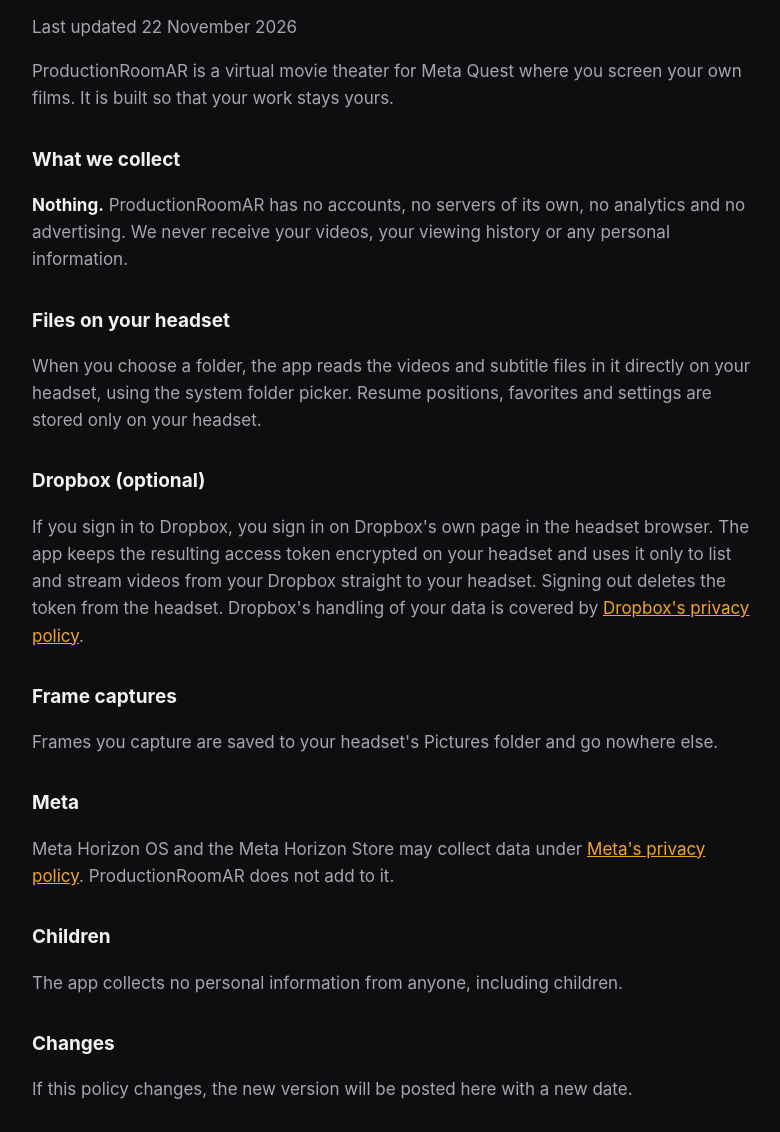
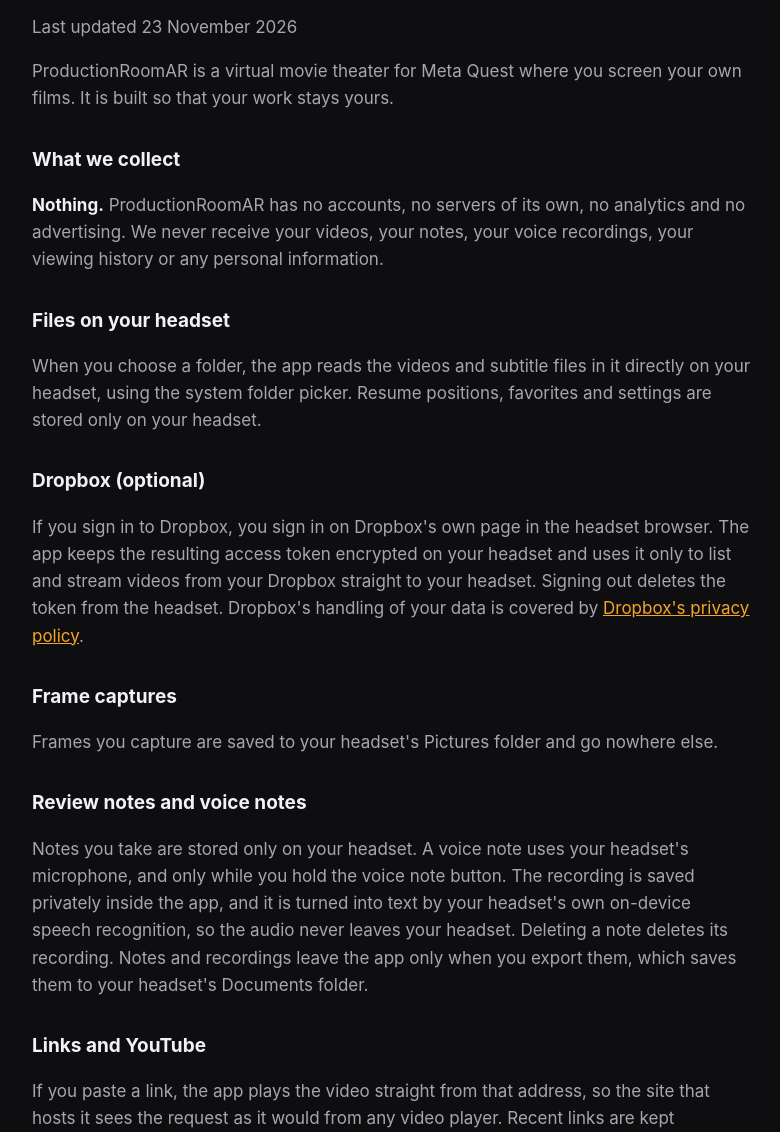
Before and after one commit to jayburgessjr/productionroomar, a plain HTML site: page privacy/index.html in a window 1280 px wide. Shown: the part 107-1239 px from the top of the page, without its empty margins (248-1028 px from the left). Drawn offline with Linux system fonts and the light colour scheme.

Commit message:
Privacy: voice notes, review notes, links and YouTube (1.2.0) (#1)
Co-authored-by: Jay Burgess <jayburgess.p3@gmail.com>
Co-authored-by: Claude Opus 5.5 <noreply@anthropic.com>

```diff
--- a/privacy/index.html
+++ b/privacy/index.html
@@ -9,16 +9,20 @@ h1{font-size:30px;margin:0 0 4px}h1 b{color:var(--acc)}h2{font-size:19px;margin:
 p,li{color:var(--muted)}strong{color:var(--fg)}a{color:var(--acc)}
 </style></head><body><main>
 <h1>ProductionRoom<b>AR</b> privacy policy</h1>
-<p>Last updated 22 November 2026</p>
+<p>Last updated 23 November 2026</p>
 <p>ProductionRoomAR is a virtual movie theater for Meta Quest where you screen your own films. It is built so that your work stays yours.</p>
 <h2>What we collect</h2>
-<p><strong>Nothing.</strong> ProductionRoomAR has no accounts, no servers of its own, no analytics and no advertising. We never receive your videos, your viewing history or any personal information.</p>
+<p><strong>Nothing.</strong> ProductionRoomAR has no accounts, no servers of its own, no analytics and no advertising. We never receive your videos, your notes, your voice recordings, your viewing history or any personal information.</p>
 <h2>Files on your headset</h2>
 <p>When you choose a folder, the app reads the videos and subtitle files in it directly on your headset, using the system folder picker. Resume positions, favorites and settings are stored only on your headset.</p>
 <h2>Dropbox (optional)</h2>
 <p>If you sign in to Dropbox, you sign in on Dropbox's own page in the headset browser. The app keeps the resulting access token encrypted on your headset and uses it only to list and stream videos from your Dropbox straight to your headset. Signing out deletes the token from the headset. Dropbox's handling of your data is covered by <a href="https://www.dropbox.com/privacy">Dropbox's privacy policy</a>.</p>
 <h2>Frame captures</h2>
 <p>Frames you capture are saved to your headset's Pictures folder and go nowhere else.</p>
+<h2>Review notes and voice notes</h2>
+<p>Notes you take are stored only on your headset. A voice note uses your headset's microphone, and only while you hold the voice note button. The recording is saved privately inside the app, and it is turned into text by your headset's own on-device speech recognition, so the audio never leaves your headset. Deleting a note deletes its recording. Notes and recordings leave the app only when you export them, which saves them to your headset's Documents folder.</p>
+<h2>Links and YouTube</h2>
+<p>If you paste a link, the app plays the video straight from that address, so the site that hosts it sees the request as it would from any video player. Recent links are kept encrypted on your headset. A YouTube link plays in YouTube's privacy-enhanced embed (youtube-nocookie.com), so YouTube handles that playback under <a href="https://policies.google.com/privacy">Google's privacy policy</a>.</p>
 <h2>Meta</h2>
 <p>Meta Horizon OS and the Meta Horizon Store may collect data under <a href="https://www.meta.com/legal/privacy-policy/">Meta's privacy policy</a>. ProductionRoomAR does not add to it.</p>
 <h2>Children</h2>
```
